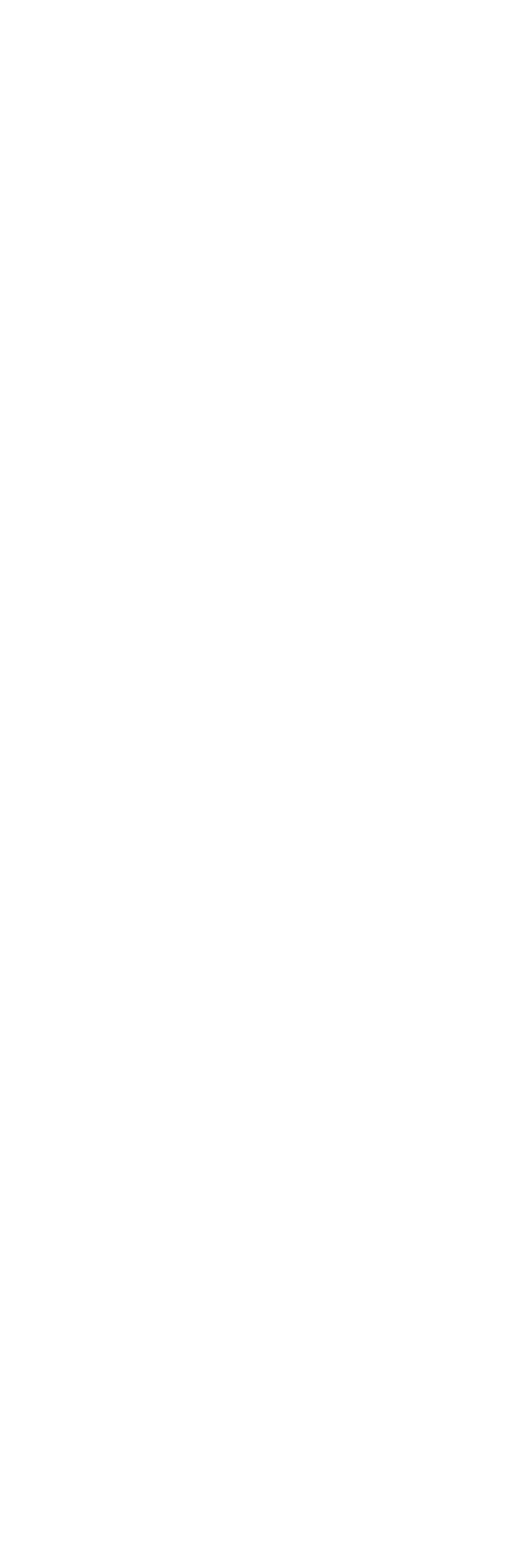
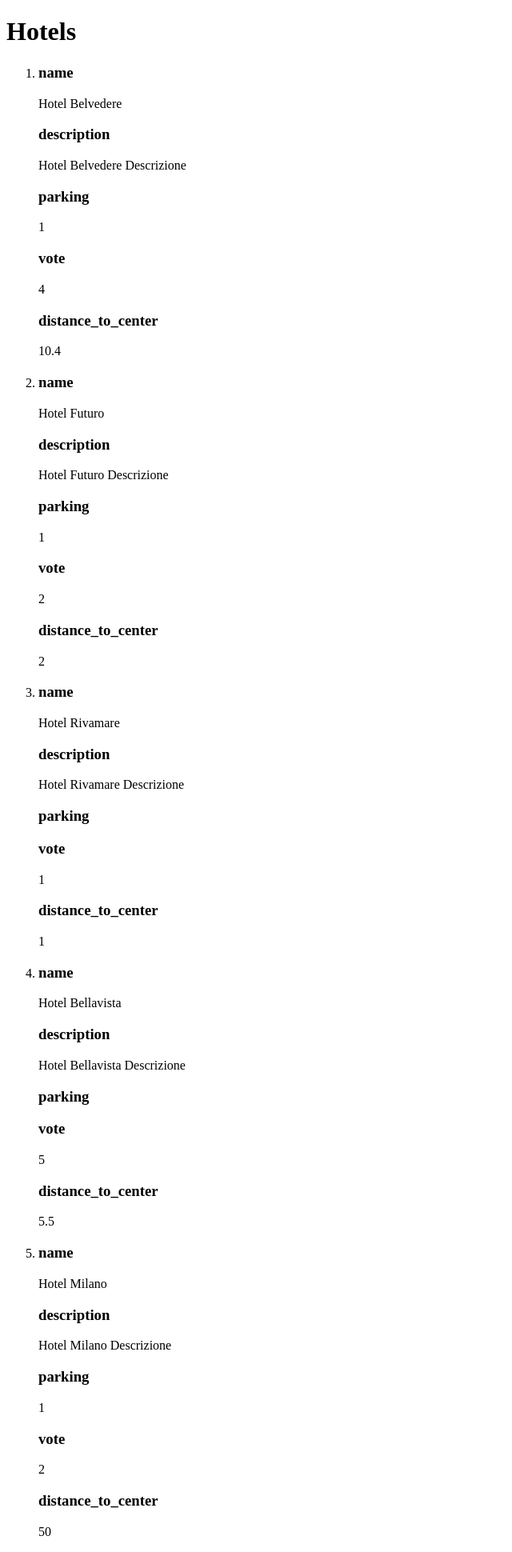
Before and after one commit to SebastianoUrban/php-hotel, a PHP site: page / in a window 1280 px wide. Before the commit the part shown is empty. Shown: the whole page at 80% size, without its empty margins (0-640 px from the left). Before the commit the page ends 800 px from the top, so only its background shows below. Run offline with PHP 8.4, Linux system fonts and the light colour scheme.

Commit message:
print the list

```diff
--- a/index.php
+++ b/index.php
@@ -46,9 +46,26 @@
         <meta charset="UTF-8">
         <meta http-equiv="X-UA-Compatible" content="IE=edge">
         <meta name="viewport" content="width=device-width, initial-scale=1.0">
-    <title>Document</title>
+        <title>PHP Hotels</title>
     </head>
     <body>
-
+        <header>
+            <h1>
+                Hotels
+            </h1>
+        </header>
+        <main>
+            <ol>
+                <?php
+                    for ($i=0; $i < count($hotels); $i++) {
+                        echo '<li>';
+                        foreach ($hotels[$i] as $key => $value) {
+                            echo '<h3>'.$key.'</h3>' .' <p>'.$value.'</p>';
+                        }
+                        echo '</li>';
+                    }
+                ?>
+            </ol>
+        </main>
     </body>
 </html>
```
Lines whose indentation alone changed are shown as unchanged.
